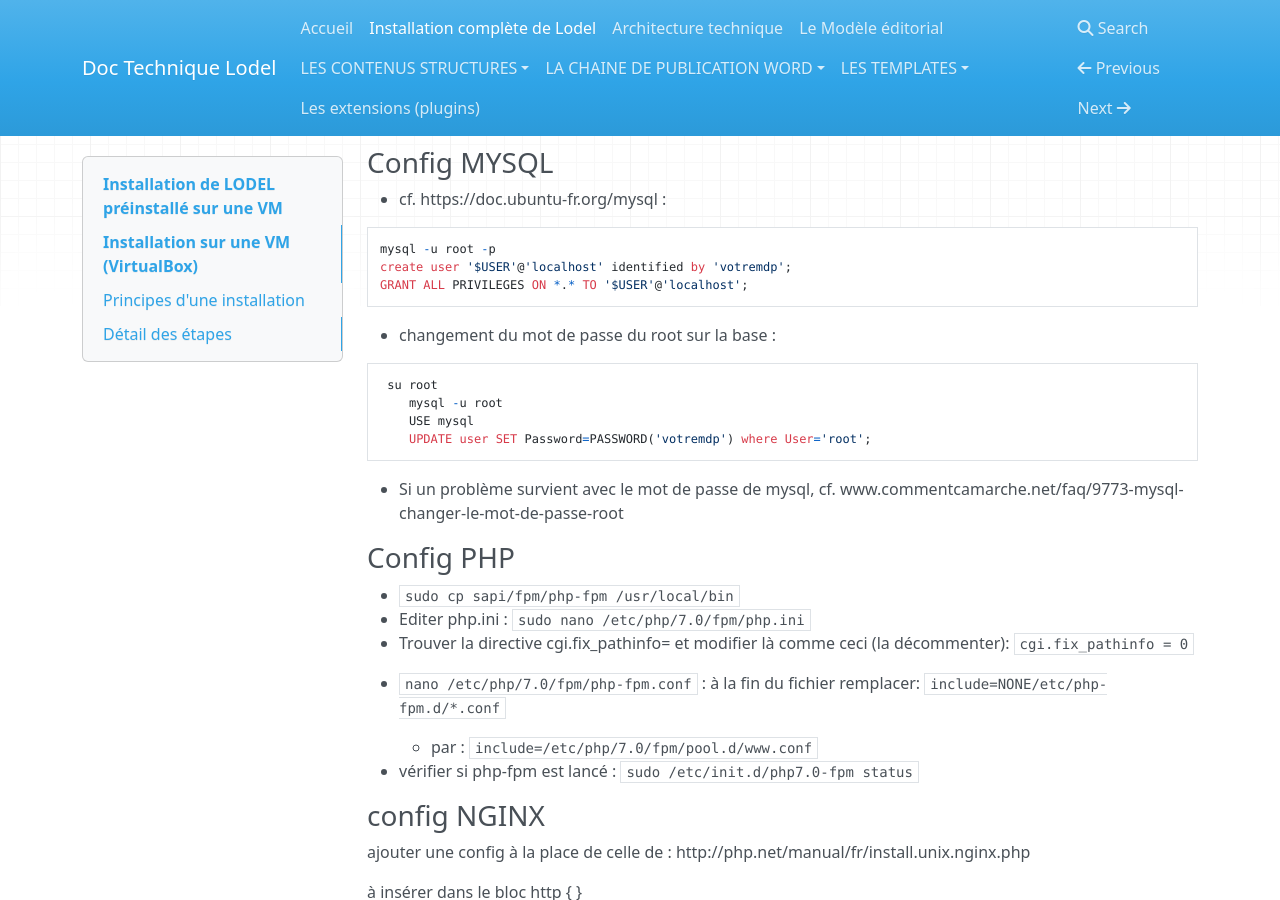
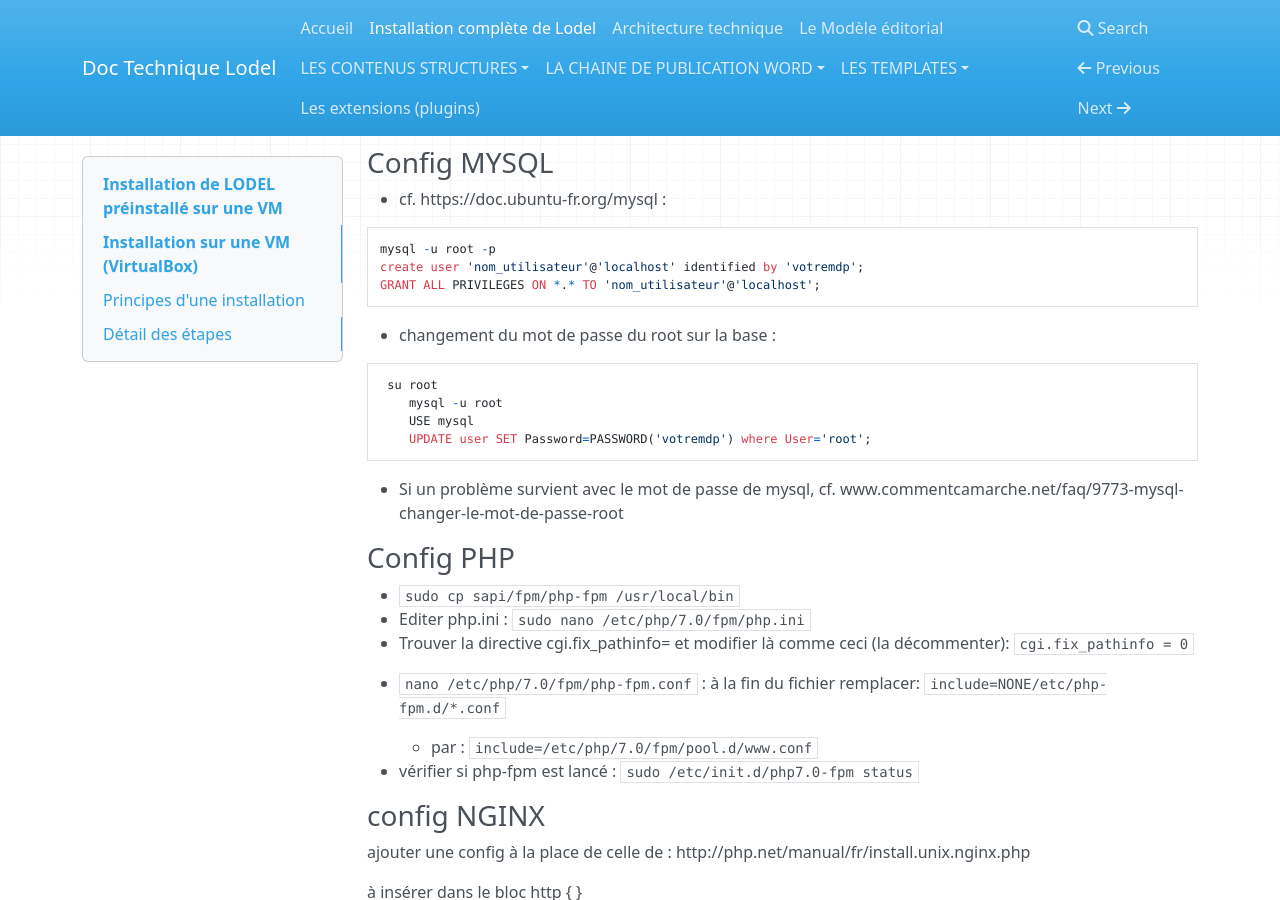
Before and after one commit to ValentinGeorgesDubost/Doc-Lodel, an MkDocs documentation site: the page built from docs/installer lodel.md, in a window 1280 px wide and 900 px high, scrolled down 1344 px. Built offline with MkDocs 1.6.1, drawn with Linux system fonts in a browser that asks for light colours; nearby versions of some CDN libraries; old or Windows-style settings are respelled for this version of MkDocs.

Commit message:
Update installer lodel.md

```diff
--- a/docs/installer lodel.md
+++ b/docs/installer lodel.md
@@ -52,8 +52,8 @@ Ajouter les paquets (cf. lors de l'exécution de lodeladmin/install.php) :
 
 - cf. https://doc.ubuntu-fr.org/mysql :
 <pre><code>mysql -u root -p
-create user '$USER'@'localhost' identified by 'votremdp';
-GRANT ALL PRIVILEGES ON *.* TO '$USER'@'localhost';</code></pre>
+create user 'nom_utilisateur'@'localhost' identified by 'votremdp';
+GRANT ALL PRIVILEGES ON *.* TO 'nom_utilisateur'@'localhost';</code></pre>
 
 - changement du mot de passe du root sur la base :
 <pre><code>	su root
```
